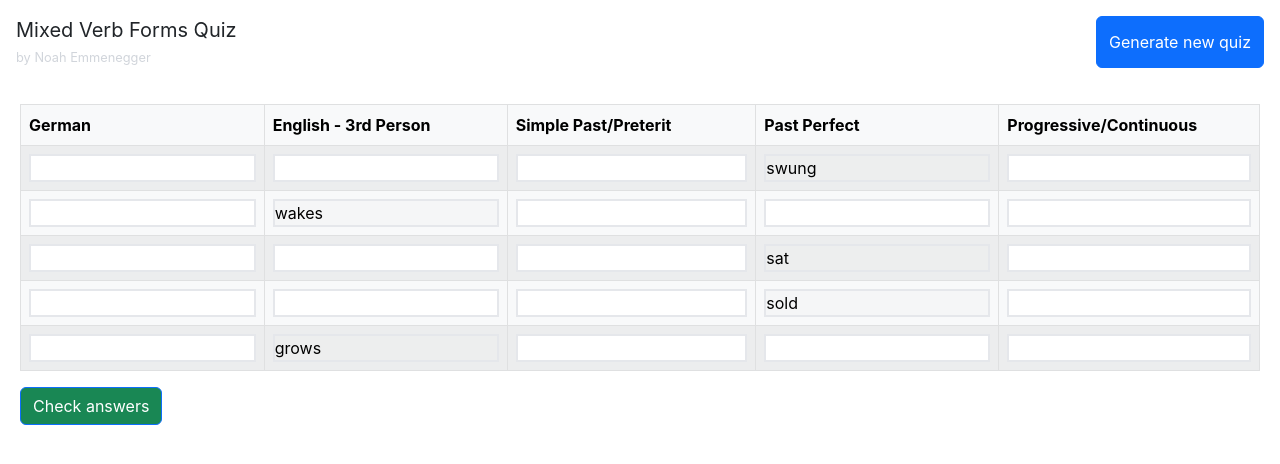
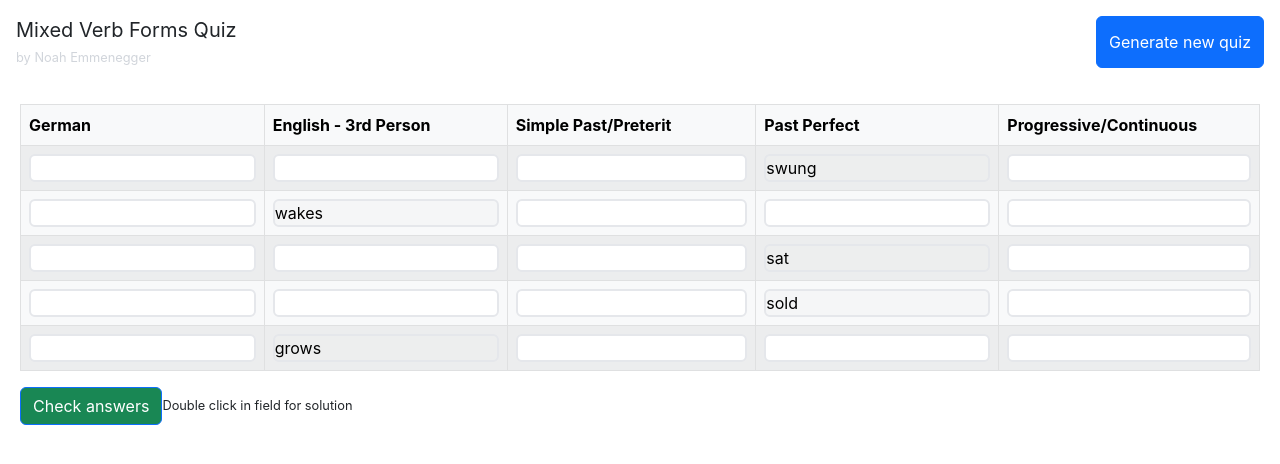
Before and after one commit to NoahEmmenegger/englisch-verb-quiz, a React (Create React App) app: page / in a window 1280 px wide. Shown: the top 464 px of the page. Built offline with nearby package versions, Linux system fonts and the light colour scheme.

Commit message:
Add show solution

```diff
--- a/src/App.js
+++ b/src/App.js
@@ -44,6 +44,7 @@ export default function App() {
                 <Button className="bg-success" onClick={() => setIsChecking(true)}>
                     Check answers
                 </Button>
+                <small>Double click in field for solution</small>
             </div>
         </div>
     );
--- a/src/components/VerbInput.jsx
+++ b/src/components/VerbInput.jsx
@@ -1,17 +1,18 @@
 import React, { useState } from 'react';
 
 export default function VerbInput({ string, isShown, isChecking }) {
-    const [value, setValue] = useState(isShown ? string : null);
+    const [value, setValue] = useState(isShown ? string : '');
     return (
         <td>
             <input
                 disabled={isShown}
-                className={`tw-w-full  tw-border-2 ${
+                className={`tw-w-full  tw-border-2 tw-rounded-md ${
                     isChecking && !isShown ? (value === string ? 'tw-border-green-500' : 'tw-border-red-500') : ''
                 }`}
                 onChange={(e) => setValue(e.target.value)}
                 type="text"
-                value={value}
+                value={false ? string : value}
+                onDoubleClick={() => setValue(string)}
             />
         </td>
     );
```
